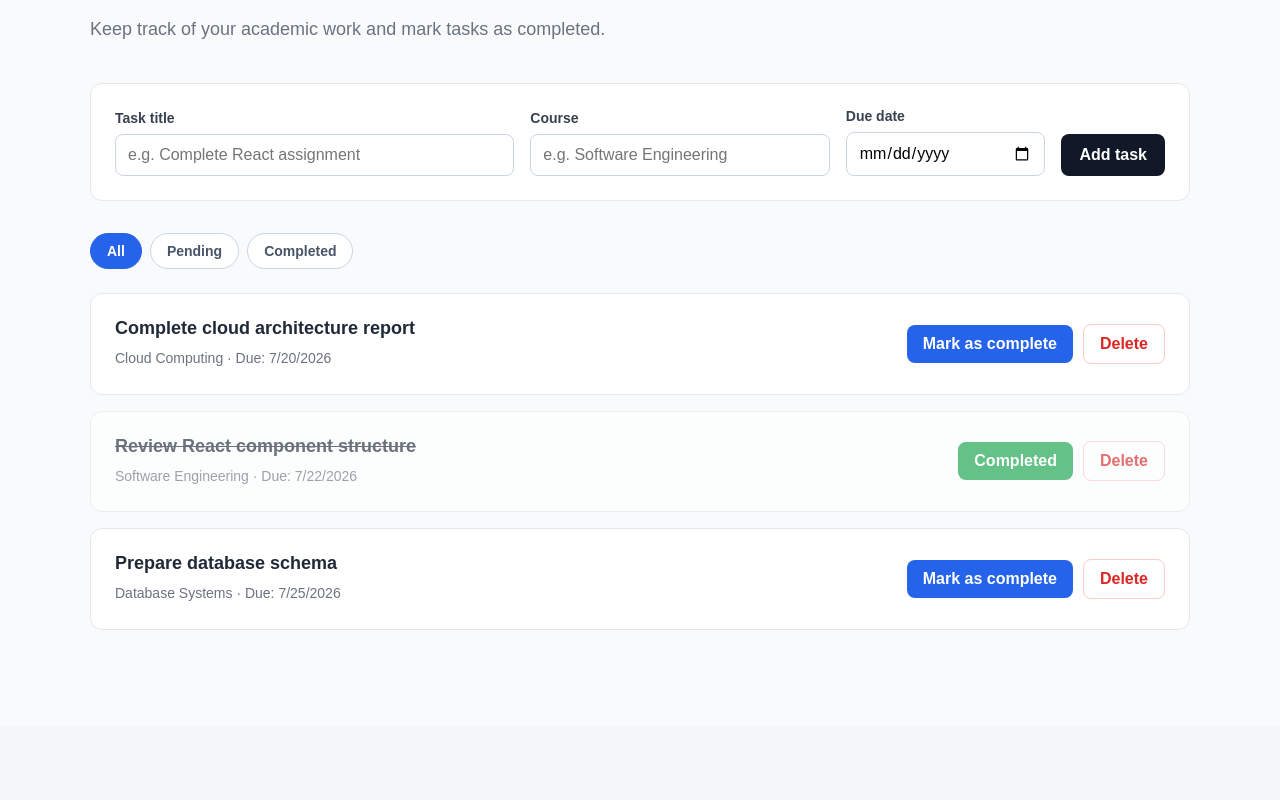
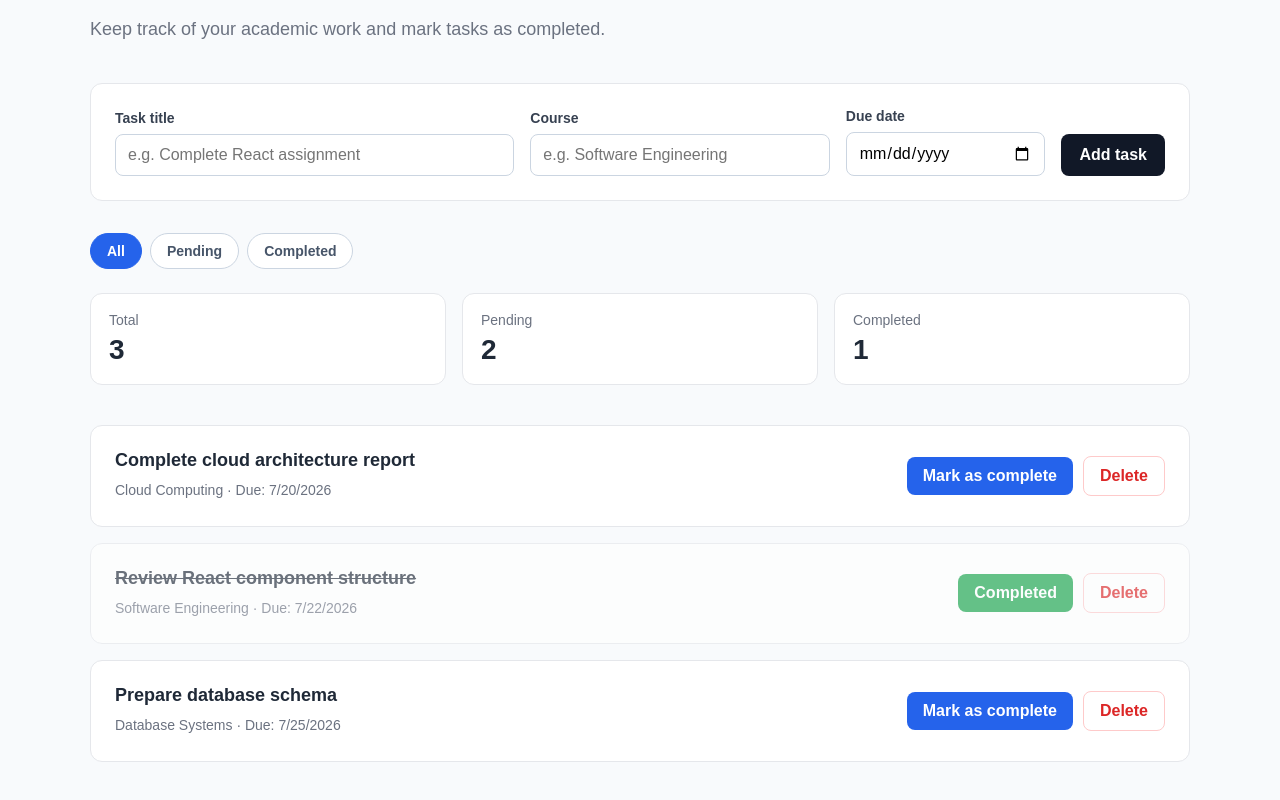
Before and after one commit to kallexia/cloud-study-planner, a React app in the folder frontend/: page / in a window 1280 px wide. Shown: the part 1494-2294 px from the top of the page. Before the commit the page ends 2220 px from the top, so only its background shows below. Built offline with nearby package versions, Linux system fonts and the light colour scheme; the HTML template or start-up script is replaced by a standard one.

Commit message:
Add task summary statistics

```diff
--- a/frontend/src/components/TasksSection.jsx
+++ b/frontend/src/components/TasksSection.jsx
@@ -73,6 +73,10 @@ function TasksSection() {
         return true
     })
 
+    const totalTasks = tasks.length
+    const completedTasks = tasks.filter((task) => task.completed).length
+    const pendingTasks = totalTasks - completedTasks
+
     return (
         <section id="tasks" className="tasks-section">
         <div className="section-content">
@@ -113,6 +117,22 @@ function TasksSection() {
                 </button>
             </div>
             <div className="tasks-list">
+            <div className="task-stats">
+                <div className="stat-card">
+                    <span>Total</span>
+                    <strong>{totalTasks}</strong>
+                </div>
+
+                <div className="stat-card">
+                    <span>Pending</span>
+                    <strong>{pendingTasks}</strong>
+                </div>
+
+                <div className="stat-card">
+                    <span>Completed</span>
+                    <strong>{completedTasks}</strong>
+                </div>
+            </div>
             {filteredTasks.length === 0 && (
                 <p className="empty-tasks-message">
                     No tasks match the selected filter.
--- a/frontend/src/index.css
+++ b/frontend/src/index.css
@@ -417,6 +417,30 @@ nav a:hover {
 .task-completed .task-toggle-button {
   background-color: #16a34a;
 }
+.task-stats {
+  display: grid;
+  grid-template-columns: repeat(3, 1fr);
+  gap: 16px;
+  margin-bottom: 24px;
+}
+
+.stat-card {
+  padding: 18px;
+  border: 1px solid #e5e7eb;
+  border-radius: 12px;
+  background-color: #ffffff;
+}
+
+.stat-card span {
+  display: block;
+  margin-bottom: 6px;
+  color: #6b7280;
+  font-size: 14px;
+}
+
+.stat-card strong {
+  font-size: 28px;
+}
 
 @media (max-width: 650px) {
   .task-item {
@@ -440,4 +464,8 @@ nav a:hover {
   .task-delete-button {
     width: 100%;
   }
+
+  .task-stats {
+    grid-template-columns: 1fr;
+  }
 }
```
